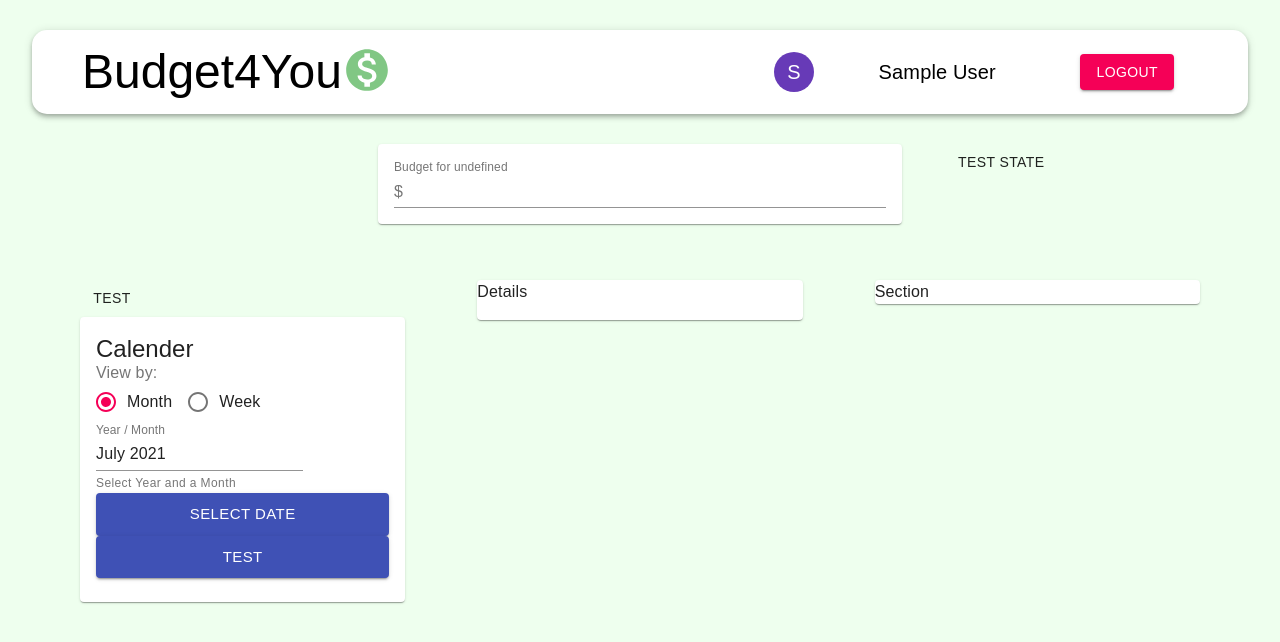
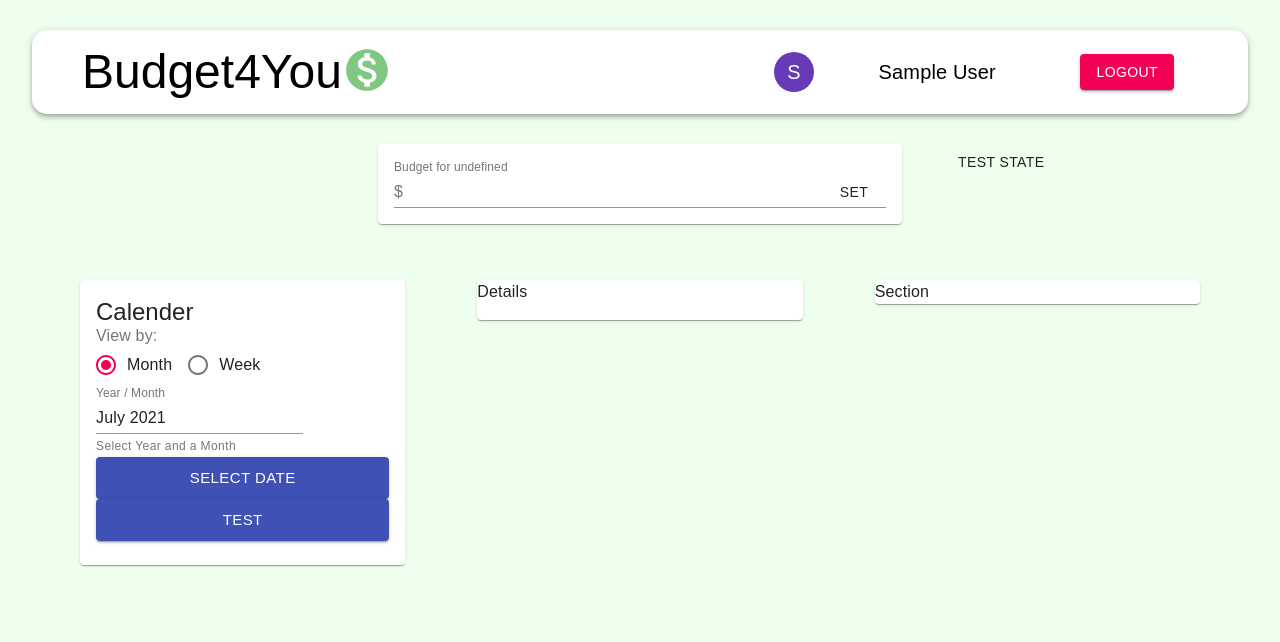
Before and after one commit to Nayandin77/budget-app, a React (Create React App) app in the folder client/: page /calender in a window 1280 px wide. Shown: the top 642 px of the page. Built offline with nearby package versions, Linux system fonts and the light colour scheme; sample sign-in values are in the browser's storage.

Commit message:
added endAdornment for Set

```diff
--- a/client/src/components/Amount/Amount.js
+++ b/client/src/components/Amount/Amount.js
@@ -1,5 +1,5 @@
 import React, { useState } from 'react'
-import { Container, Card, Button, Input, FormControl, InputLabel, InputAdornment } from '@material-ui/core';
+import { Container, Card, Input, FormControl, Button, InputLabel, InputAdornment } from '@material-ui/core';
 import { useSelector } from 'react-redux';
 
 import useStyles from './styles';
@@ -14,13 +14,14 @@ const Amount = () => {
 
     const classes = useStyles();
 
-    // const testFunc = () => {
-    //     console.log(amount);
-    // }
+    const testFunc = () => {
+        // dispatch so selected.month = amount
+        console.log(amount);
+    }
 
     // handle Set Amount for monthBudget
-    const handleChange = () => {
-
+    const handleChange = () => (event) => {
+        setAmount(event.target.value);
     }
 
     return (
@@ -35,11 +36,15 @@ const Amount = () => {
                         value={amount}
                         onChange={handleChange('amount')}
                         startAdornment={<InputAdornment position="start">$</InputAdornment>}
+                        endAdornment={
+                            <InputAdornment position="end">
+                                <Button onClick={testFunc}>
+                                    Set
+                                </Button>
+                            </InputAdornment>
+                        }
                     />
                 </FormControl>
-                {/* <Button onClick={testFunc}>
-                    Test Amount
-                </Button> */}
             </Card>
         </Container>
     )
--- a/client/src/components/Calender/Calender.js
+++ b/client/src/components/Calender/Calender.js
@@ -95,9 +95,6 @@ const Calender = (props) => {
 
     return (
         <Container>
-            <Button>
-                Test
-            </Button>
             <Card >
                 <CardContent>
                     <Typography className={classes.cardTitle} variant="h5">
```
